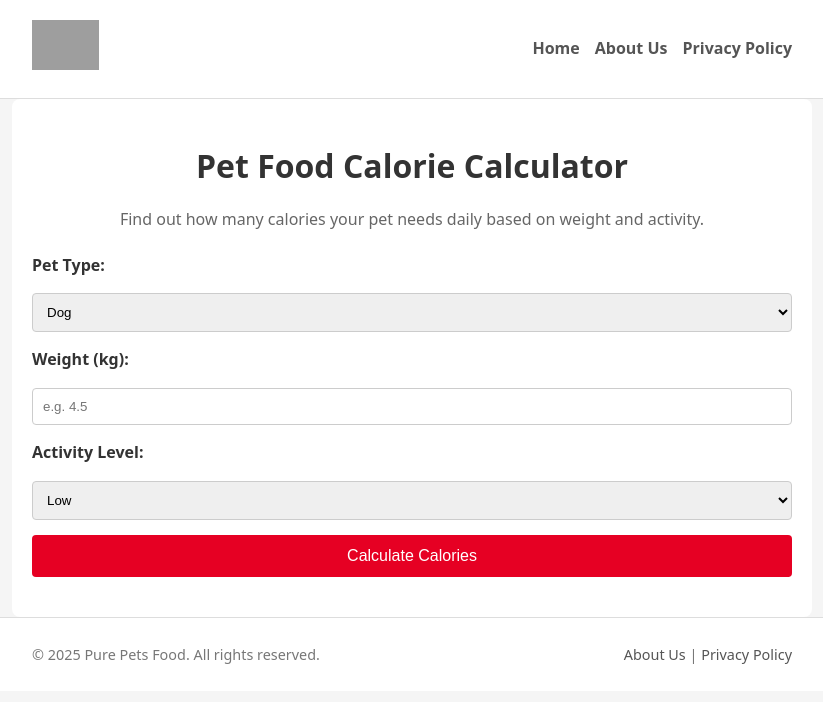
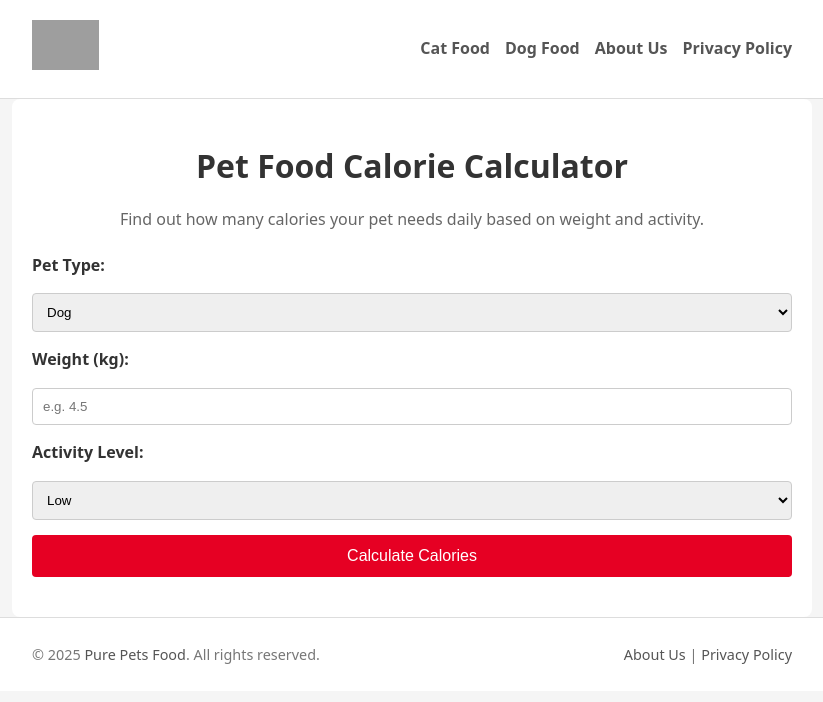
Before and after one commit to promouplift/-pet-calorie-calculator, a plain HTML site: page index.html in a window 1280 px wide. Shown: the whole page, without its empty margins (228-1051 px from the left). Drawn offline with Linux system fonts and the light colour scheme; grey boxes are pictures that could not be loaded.

Commit message:
Update index.html

```diff
--- a/index.html
+++ b/index.html
@@ -85,7 +85,8 @@
       </a>
       <nav class="site-nav">
         <ul>
-          <li><a href="https://pet-calorie-calculator.pages.dev/">Home</a></li>
+          <li><a href="https://www.purepetsfood.com/cat-food/" rel="dofollow">Cat Food</a></li>
+          <li><a href="https://www.purepetsfood.com/dog-food/" rel="dofollow">Dog Food</a></li>
           <li><a href="https://www.purepetsfood.com/about-us/">About Us</a></li>
           <li><a href="https://www.purepetsfood.com/privacy-policy/">Privacy Policy</a></li>
         </ul>
@@ -124,7 +125,7 @@
   <!-- Footer -->
   <footer class="site-footer">
     <div class="container">
-      <p>&copy; 2025 Pure Pets Food. All rights reserved.</p>
+      <p>&copy; 2025 <a href="https://www.purepetsfood.com/" rel="dofollow">Pure Pets Food</a>. All rights reserved.</p>
       <p><a href="https://www.purepetsfood.com/about-us/">About Us</a> | <a href="https://www.purepetsfood.com/privacy-policy/">Privacy Policy</a></p>
     </div>
   </footer>
```
